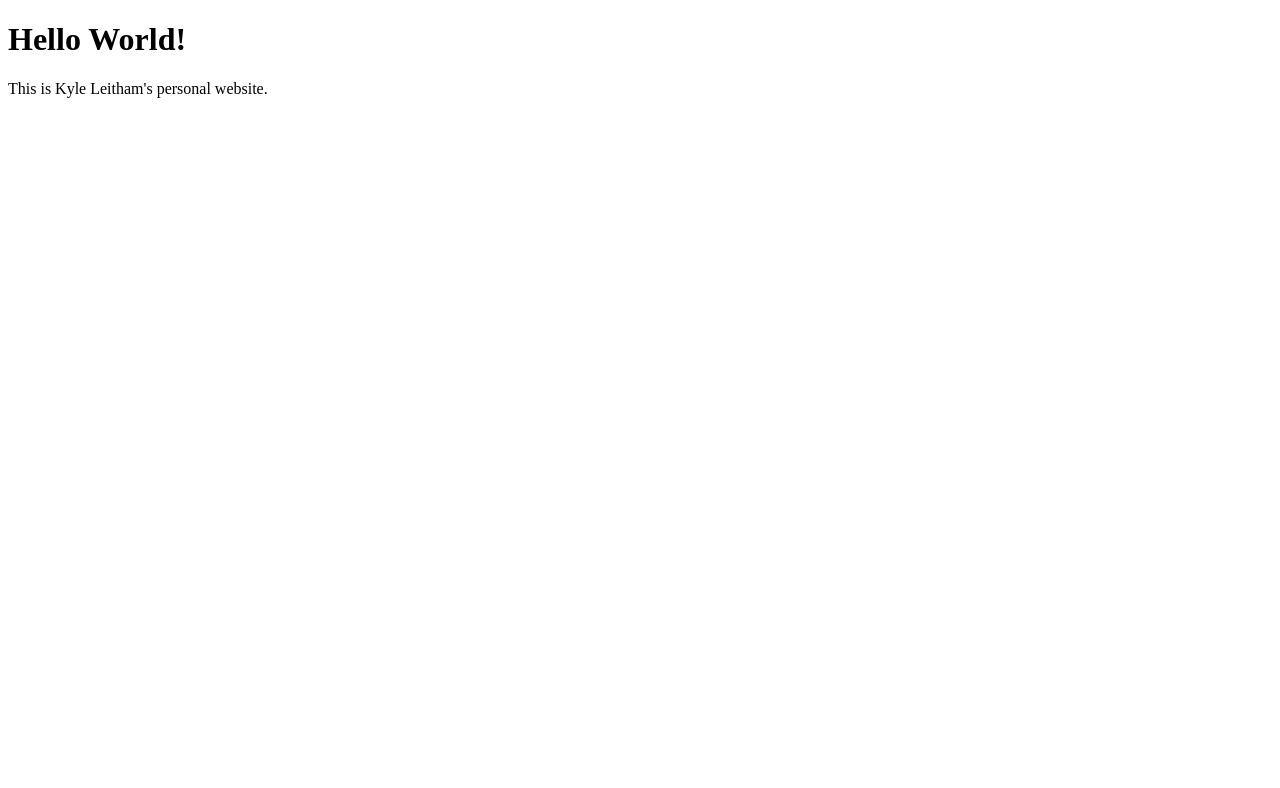
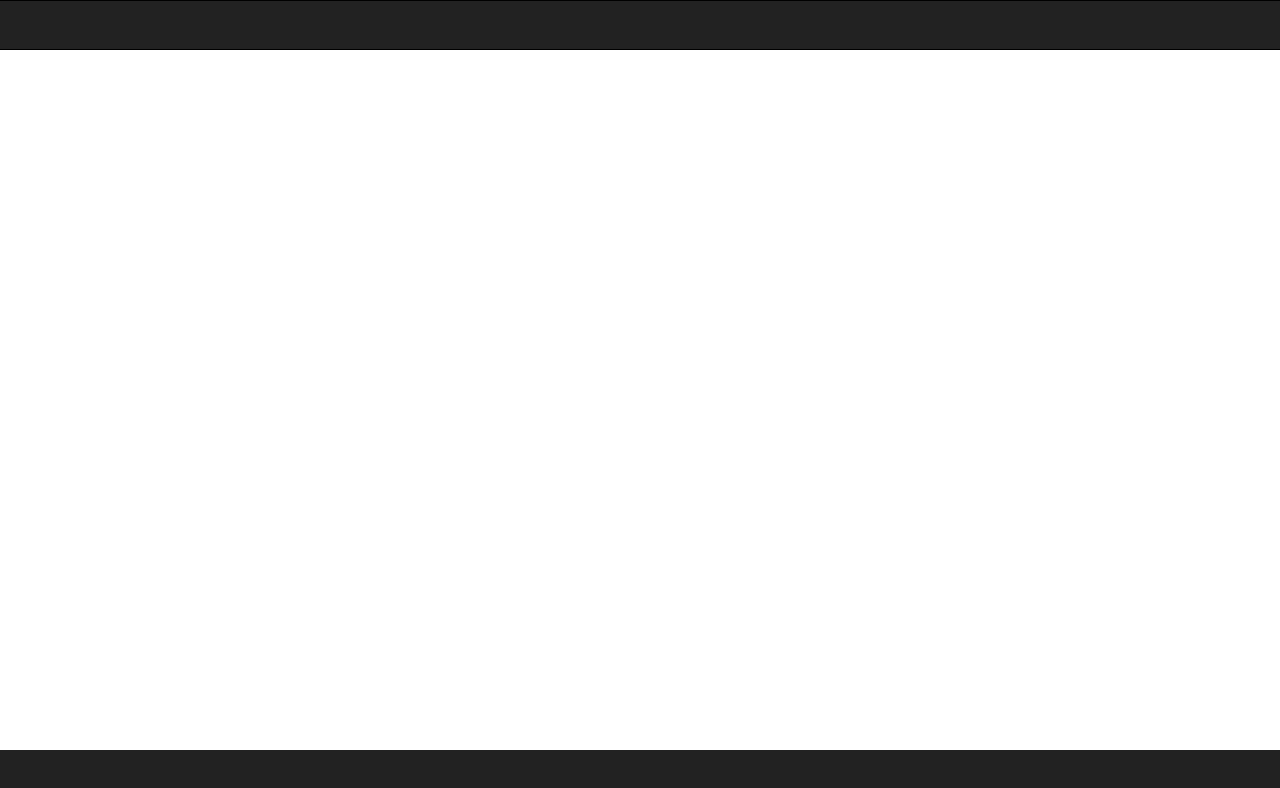
Before and after one commit to kyle-leitham/personal-website, a React (Create React App) app: page / in a window 1280 px wide. Shown: the top 788 px of the page. Built offline with nearby package versions, Linux system fonts and the light colour scheme.

Commit message:
Added basic site layout

```diff
--- a/src/App.js
+++ b/src/App.js
@@ -1,12 +1,19 @@
 import React from 'react';
 
+import './App.scss';
+
+import Header from './components/layout/Header/Header';
+import MainContent from './components/layout/MainContent/MainContent';
+import Footer from './components/layout/Footer/Footer';
+
 function App() {
-  return (
-    <div>
-      <h1>Hello World!</h1>
-      <p>This is Kyle Leitham's personal website.</p>
-    </div>
-  );
+    return (
+        <div class="site">
+            <Header/>
+            <MainContent/>
+            <Footer/>
+        </div>
+    );
 }
 
 export default App;
--- /dev/null
+++ b/src/App.scss
@@ -0,0 +1,13 @@
+* {
+    margin: 0;
+    padding: 0;
+    color: #f2f2f2;
+    box-sizing: border-box;
+    font-family: 'Montserrat', sans-serif;
+}
+
+.site {
+    height: 100vh;
+    display: flex;
+    flex-direction: column;
+}
--- /dev/null
+++ b/src/components/layout/Footer/Footer.js
@@ -0,0 +1,11 @@
+import React from 'react';
+
+import './Footer.scss';
+
+function Footer() {
+    return (
+        <footer></footer>
+    );
+}
+
+export default Footer;
--- /dev/null
+++ b/src/components/layout/Footer/Footer.scss
@@ -0,0 +1,9 @@
+$FooterBackground: #222222;
+
+footer {
+    flex-basis: 50px;
+    display: flex;
+    align-items: center;
+    justify-content: space-around;
+    background: $FooterBackground;
+}
--- /dev/null
+++ b/src/components/layout/Header/Header.js
@@ -0,0 +1,11 @@
+import React from 'react';
+
+import './Header.scss';
+
+function Header() {
+    return (
+        <header></header>
+    );
+}
+
+export default Header;
--- /dev/null
+++ b/src/components/layout/Header/Header.scss
@@ -0,0 +1,12 @@
+$HeaderBackground: #222222;
+$HeaderBorder: #000000;
+
+header {
+    flex-basis: 50px;
+    display: flex;
+    background: $HeaderBackground;
+    padding: 10px 40px 10px 40px;
+    border: 1px solid $HeaderBorder;
+    border-left: none;
+    border-right: none;
+}
--- /dev/null
+++ b/src/components/layout/MainContent/MainContent.js
@@ -0,0 +1,11 @@
+import React from 'react';
+
+import './MainContent.scss';
+
+function MainContent() {
+    return (
+        <main></main>
+    );
+}
+
+export default MainContent;
--- /dev/null
+++ b/src/components/layout/MainContent/MainContent.scss
@@ -0,0 +1,6 @@
+$MainBackground: #ffffff;
+
+main {
+    flex: 1;
+    background: $MainBackground;
+}
```
